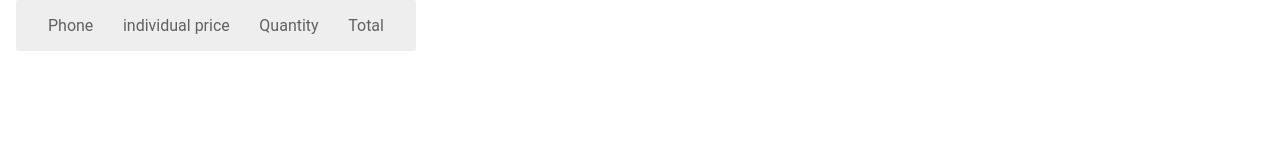
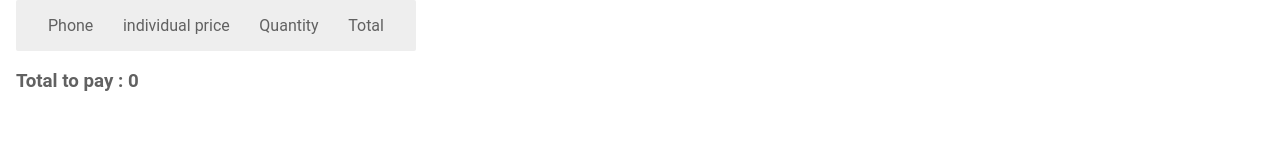
Before and after one commit to josemanuelep/angular-first-app, an Angular app: page /cart in a window 1280 px wide. Shown: the part 127-287 px from the top of the page. Built offline with nearby package versions, Linux system fonts and the light colour scheme.

Commit message:
2 files modified

```diff
--- a/src/app/cart.service.ts
+++ b/src/app/cart.service.ts
@@ -8,7 +8,7 @@ export class CartService {
   addToCart(product) {
     if(this.items.find(phone => phone.name === product.name)){
      this.lot[this.items.indexOf(product)] +=1;
-     console.log(this.lot);
+
     }else{
       this.items.push(product);
       this.lot[this.items.indexOf(product)] = 1;
--- a/src/app/cart/cart.component.html
+++ b/src/app/cart/cart.component.html
@@ -11,3 +11,4 @@
   <span>{{ lots[productId]}}</span>
    <span>{{ lots[productId]*item.price | currency}}</span>
 </div>
+<h3>Total to pay : {{total}}</h3>
--- a/src/app/cart/cart.component.ts
+++ b/src/app/cart/cart.component.ts
@@ -9,6 +9,7 @@ import { CartService } from '../cart.service';
 export class CartComponent implements OnInit {
  items;
  lots;
+ total : number = 0;
   constructor(
       private cartService: CartService
   ) { }
@@ -16,6 +17,12 @@ export class CartComponent implements OnInit {
   ngOnInit() {
     this.items = this.cartService.getItems();
     this.lots = this.cartService.getLots();
+    this.lots.forEach(this.getTotalToPay);
+    }
+
+  getTotalToPay(element, index, array){
+    console.info(element);
+      //this.total += element.price*this.lots[index];
   }
 
 }
```
